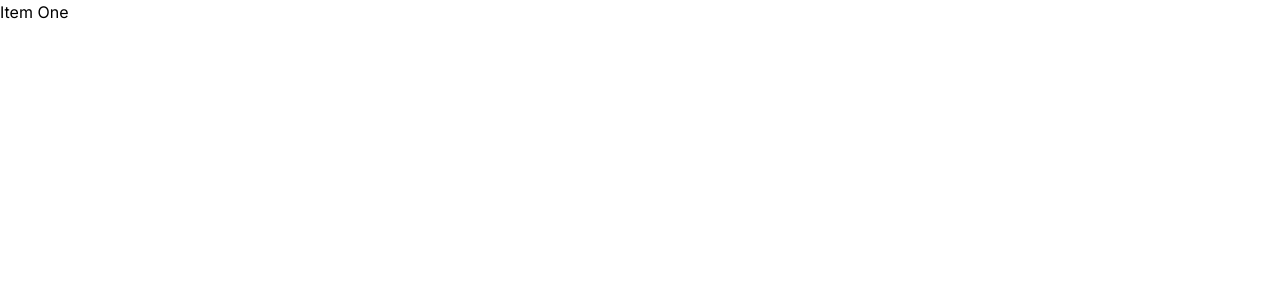
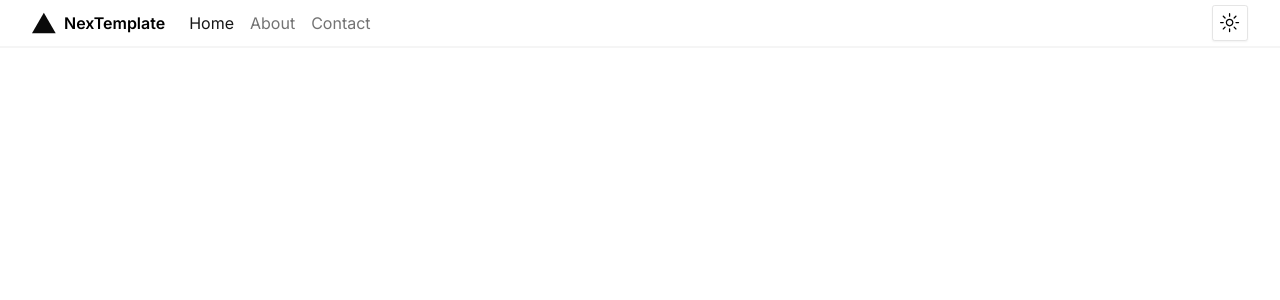
Before and after one commit to AlexMist23/next-template, a Next.js app: page / in a window 1280 px wide. Shown: the top 300 px of the page. Built offline with nearby package versions, Linux system fonts and the light colour scheme.

Commit message:
nav bar p.1

```diff
--- a/src/app/layout.tsx
+++ b/src/app/layout.tsx
@@ -34,7 +34,6 @@ export default function RootLayout({
           enableSystem
           disableTransitionOnChange
         >
-          <Nav />
           {children}
         </ThemeProvider>
       </body>
--- a/src/app/page.tsx
+++ b/src/app/page.tsx
@@ -1,5 +1,9 @@
+import Nav from "@/components/Nav";
+
 export default function Home() {
-  return <main>
-
-  </main>;
+  return (
+    <main>
+      <Nav />
+    </main>
+  );
 }
--- a/src/components/Nav.tsx
+++ b/src/components/Nav.tsx
@@ -7,18 +7,45 @@ import {
   NavigationMenuList,
   NavigationMenuTrigger,
 } from "@radix-ui/react-navigation-menu";
+import { usePathname } from "next/navigation";
+
+import { ModeToggle } from "./themeToggleButton";
+import Logo from "@/icons/logo";
+import Link from "next/link";
 
 export default function Nav() {
+  const pathname = usePathname();
+  const navItems = [
+    { path: "/", label: "Home" },
+    { path: "/about", label: "About" },
+    { path: "/contact", label: "Contact" },
+  ];
   return (
-    <NavigationMenu>
-      <NavigationMenuList>
-        <NavigationMenuItem>
-          <NavigationMenuTrigger>Item One</NavigationMenuTrigger>
-          <NavigationMenuContent>
-            <NavigationMenuLink>Link</NavigationMenuLink>
-          </NavigationMenuContent>
-        </NavigationMenuItem>
-      </NavigationMenuList>
-    </NavigationMenu>
+    <header className="container flex h-12 max-w-screen-2xl items-center border-b-2 border-muted">
+      <div className="hidden md:flex justify-start gap-6">
+        <div className="flex gap-2">
+          <Logo className="h-6 w-6 fill-foreground" />
+          <p className="font-semibold">NexTemplate</p>
+        </div>
+        <ul className="flex gap-4">
+          {navItems.map((item) => (
+            <Link
+              key={item.label}
+              href={item.path}
+              className={`hover:text-foreground ${
+                pathname === item.path
+                  ? "text-accent-foreground"
+                  : "text-muted-foreground"
+              } `}
+            >
+              {item.label}
+            </Link>
+          ))}
+        </ul>
+      </div>
+      <div className="flex flex-1 items-center justify-between space-x-2 md:justify-end">
+        <ModeToggle />
+      </div>
+    </header>
   );
 }
--- /dev/null
+++ b/src/components/themeToggleButton.tsx
@@ -0,0 +1,40 @@
+"use client"
+
+import * as React from "react"
+import { MoonIcon, SunIcon } from "@radix-ui/react-icons"
+import { useTheme } from "next-themes"
+
+import { Button } from "@/components/ui/button"
+import {
+  DropdownMenu,
+  DropdownMenuContent,
+  DropdownMenuItem,
+  DropdownMenuTrigger,
+} from "@/components/ui/dropdown-menu"
+
+export function ModeToggle() {
+  const { setTheme } = useTheme()
+
+  return (
+    <DropdownMenu>
+      <DropdownMenuTrigger asChild>
+        <Button variant="outline" size="icon">
+          <SunIcon className="h-[1.2rem] w-[1.2rem] rotate-0 scale-100 transition-all dark:-rotate-90 dark:scale-0" />
+          <MoonIcon className="absolute h-[1.2rem] w-[1.2rem] rotate-90 scale-0 transition-all dark:rotate-0 dark:scale-100" />
+          <span className="sr-only">Toggle theme</span>
+        </Button>
+      </DropdownMenuTrigger>
+      <DropdownMenuContent align="end">
+        <DropdownMenuItem onClick={() => setTheme("light")}>
+          Light
+        </DropdownMenuItem>
+        <DropdownMenuItem onClick={() => setTheme("dark")}>
+          Dark
+        </DropdownMenuItem>
+        <DropdownMenuItem onClick={() => setTheme("system")}>
+          System
+        </DropdownMenuItem>
+      </DropdownMenuContent>
+    </DropdownMenu>
+  )
+}
--- a/src/icons/logo.tsx
+++ b/src/icons/logo.tsx
@@ -1,13 +1,13 @@
-export default function Logo() {
+export default function Logo(props: { className: string }) {
   return (
     <svg
+      className={props.className}
       width="76"
       height="65"
       viewBox="0 0 76 65"
-      fill="none"
       xmlns="http://www.w3.org/2000/svg"
     >
-      <path d="M37.5274 0L75.0548 65H0L37.5274 0Z" fill="#ffffff" />
+      <path d="M37.5274 0L75.0548 65H0L37.5274 0Z" />
     </svg>
   );
 }
--- a/src/styles/globals.css
+++ b/src/styles/globals.css
@@ -2,26 +2,49 @@
 @tailwind components;
 @tailwind utilities;
 
-:root {
-  --foreground-rgb: 0, 0, 0;
-  --background-start-rgb: 214, 219, 220;
-  --background-end-rgb: 255, 255, 255;
-}
+@layer base {
+  :root {
+    --background: 0 0% 100%;
+    --foreground: 0 0% 3.9%;
+    --card: 0 0% 100%;
+    --card-foreground: 0 0% 3.9%;
+    --popover: 0 0% 100%;
+    --popover-foreground: 0 0% 3.9%;
+    --primary: 0 72.2% 50.6%;
+    --primary-foreground: 0 85.7% 97.3%;
+    --secondary: 0 0% 96.1%;
+    --secondary-foreground: 0 0% 9%;
+    --muted: 0 0% 96.1%;
+    --muted-foreground: 0 0% 45.1%;
+    --accent: 0 0% 96.1%;
+    --accent-foreground: 0 0% 9%;
+    --destructive: 0 84.2% 60.2%;
+    --destructive-foreground: 0 0% 98%;
+    --border: 0 0% 89.8%;
+    --input: 0 0% 89.8%;
+    --ring: 0 72.2% 50.6%;
+    --radius: 0.3rem;
+  }
 
-@media (prefers-color-scheme: dark) {
-  :root {
-    --foreground-rgb: 255, 255, 255;
-    --background-start-rgb: 0, 0, 0;
-    --background-end-rgb: 0, 0, 0;
+  .dark {
+    --background: 0 0% 3.9%;
+    --foreground: 0 0% 98%;
+    --card: 0 0% 3.9%;
+    --card-foreground: 0 0% 98%;
+    --popover: 0 0% 3.9%;
+    --popover-foreground: 0 0% 98%;
+    --primary: 0 72.2% 50.6%;
+    --primary-foreground: 0 85.7% 97.3%;
+    --secondary: 0 0% 14.9%;
+    --secondary-foreground: 0 0% 98%;
+    --muted: 0 0% 14.9%;
+    --muted-foreground: 0 0% 63.9%;
+    --accent: 0 0% 14.9%;
+    --accent-foreground: 0 0% 98%;
+    --destructive: 0 62.8% 30.6%;
+    --destructive-foreground: 0 0% 98%;
+    --border: 0 0% 14.9%;
+    --input: 0 0% 14.9%;
+    --ring: 0 72.2% 50.6%;
   }
 }
-
-body {
-  color: rgb(var(--foreground-rgb));
-  background: linear-gradient(
-      to bottom,
-      transparent,
-      rgb(var(--background-end-rgb))
-    )
-    rgb(var(--background-start-rgb));
-}
```
Also changed, not shown: src/components/theme-provider.tsx (+5 -5 lines).
